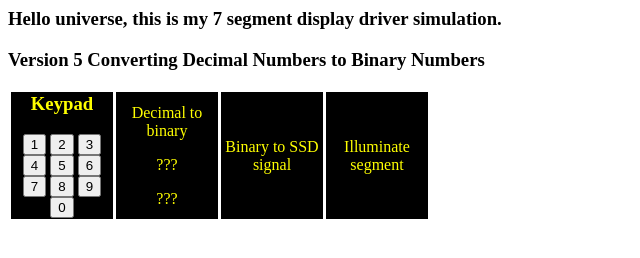
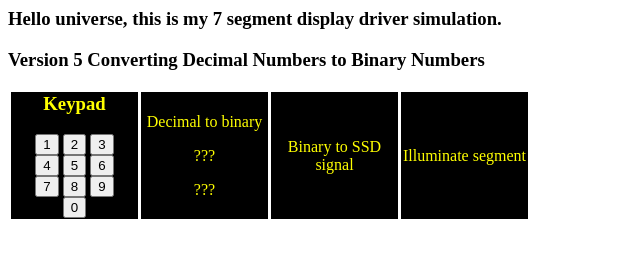
Before and after one commit to laserham/AndrewW-inf1339-week01, a plain HTML site: page v05.html in a window 1280 px wide. Shown: the whole page, without its empty margins (0-640 px from the left). Drawn offline with Linux system fonts and the light colour scheme.

Commit message:
Update v05.html

```diff
--- a/v05.html
+++ b/v05.html
@@ -14,8 +14,8 @@
     .standardTable {border: solid;
         border-collapse: collapse;}
     .blackbox {border:solid;
-    height: 100px;
-    width: 100px;
+    height: 125px;
+    width: 125px;
     text-align:center;
     background-color: black;
     border-color: white;
```
